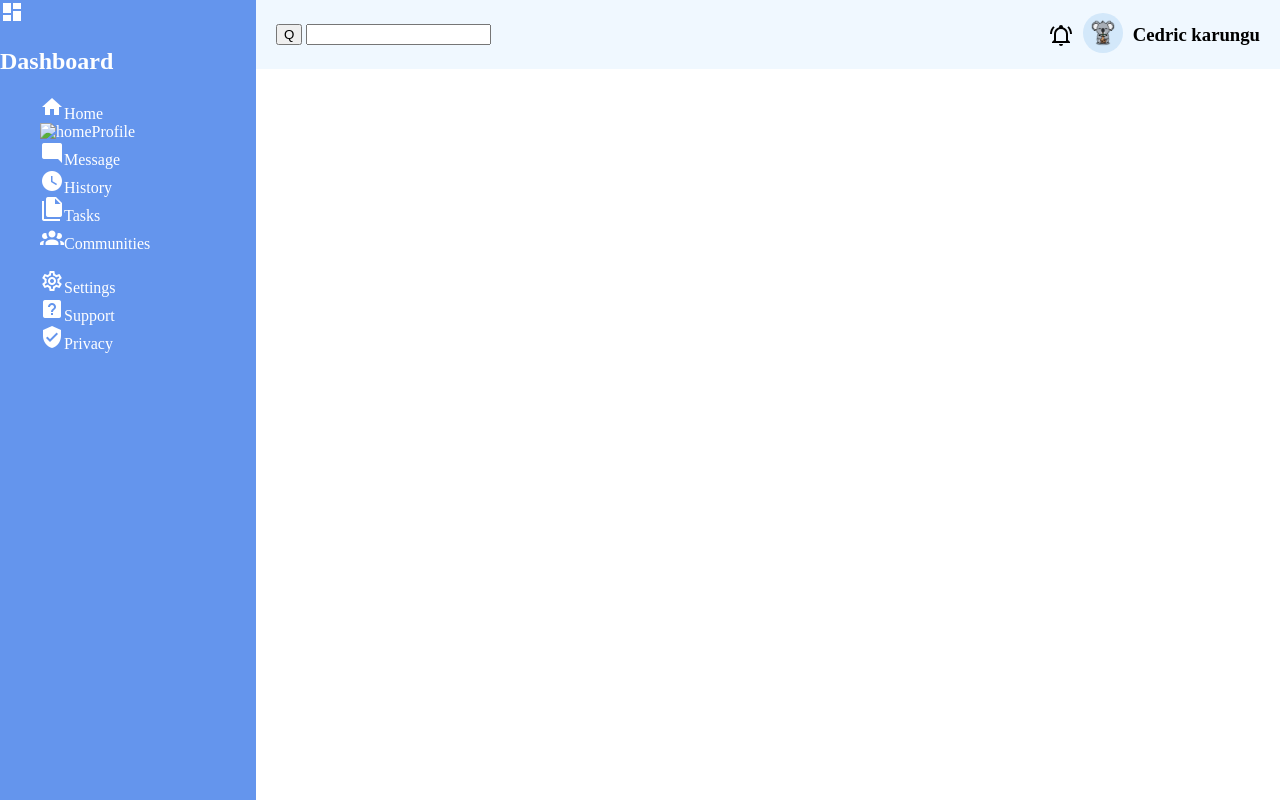
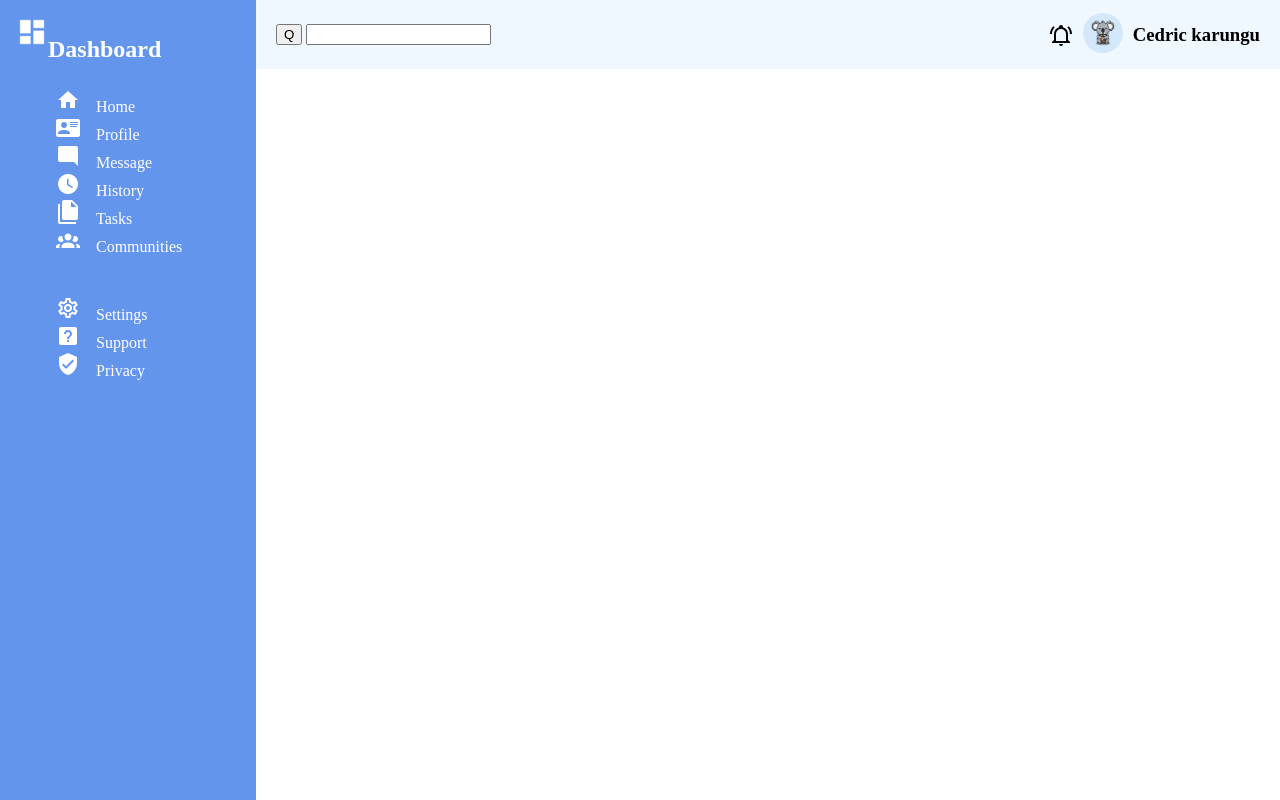
Before and after one commit to Cedric921/gda_admin_dashboard, a plain HTML site: page index.html in a window 1280 px wide. Drawn offline with Linux system fonts and the light colour scheme.

Commit message:
styles: complete all icons and formatting

```diff
--- a/assets/css/style.css
+++ b/assets/css/style.css
@@ -12,10 +12,25 @@ aside {
   box-sizing: border-box;
   background: cornflowerblue;
   color: white;
+  padding: 1em;
 }
 
+
 div ul {
+  text-align: left;
   list-style-type: none;
+  margin : 2.5em;
+  margin-left: 0px;
+}
+
+li span{
+  padding : 1em;
+  padding-bottom: 2em;
+}
+
+#titre{
+  display:flex;
+  height: 2em;
 }
 /*
 main {
--- a/index.html
+++ b/index.html
@@ -11,26 +11,26 @@
   <body>
     <aside>
        <!-- Rolly -->
-       <div>
+       <div id="titre">
          <img src="view-dashboard.png" alt="logo">
          <h2>Dashboard</h2>
        </div>
 
        <div>
          <ul>
-           <li><img src="home.png" alt="home">Home</li>
-           <li><img src="" alt="home">Profile</li>
-           <li><img src="message-reply.png" alt="message">Message</li>
-           <li><img src="clock.png" alt="Horloge">History</li>
-           <li><img src="file-multiple.png" alt="file multiple">Tasks</li>
-           <li><img src="account-group.png" alt="groupe">Communities</li>
+           <li><img src="home.png" alt="home"><span>Home</span></li>
+           <li><img src="card-account-details.png" alt="profile"><span>Profile</span></li>
+           <li><img src="message-reply.png" alt="message"><span>Message</span></li>
+           <li><img src="clock.png" alt="Horloge"><span>History</span></li>
+           <li><img src="file-multiple.png" alt="file multiple"><span>Tasks</span></li>
+           <li><img src="account-group.png" alt="groupe"><span>Communities</span></li>
          </ul>
         </div>
         <div>
           <ul>
-            <li><img src="cog-outline.png"  alt="Tools">Settings</li>
-            <li><img src="help-box.png" alt="help">Support</li>
-            <li><img src="shield-check.png" alt="check">Privacy</li>
+            <li><img src="cog-outline.png"  alt="Tools"><span>Settings</span></li>
+            <li><img src="help-box.png" alt="help"><span>Support</span></li>
+            <li><img src="shield-check.png" alt="check"><span>Privacy</span></li>
           </ul>
         </div>
     </aside>
```
Also changed, not shown: card-account-details.png (added).
